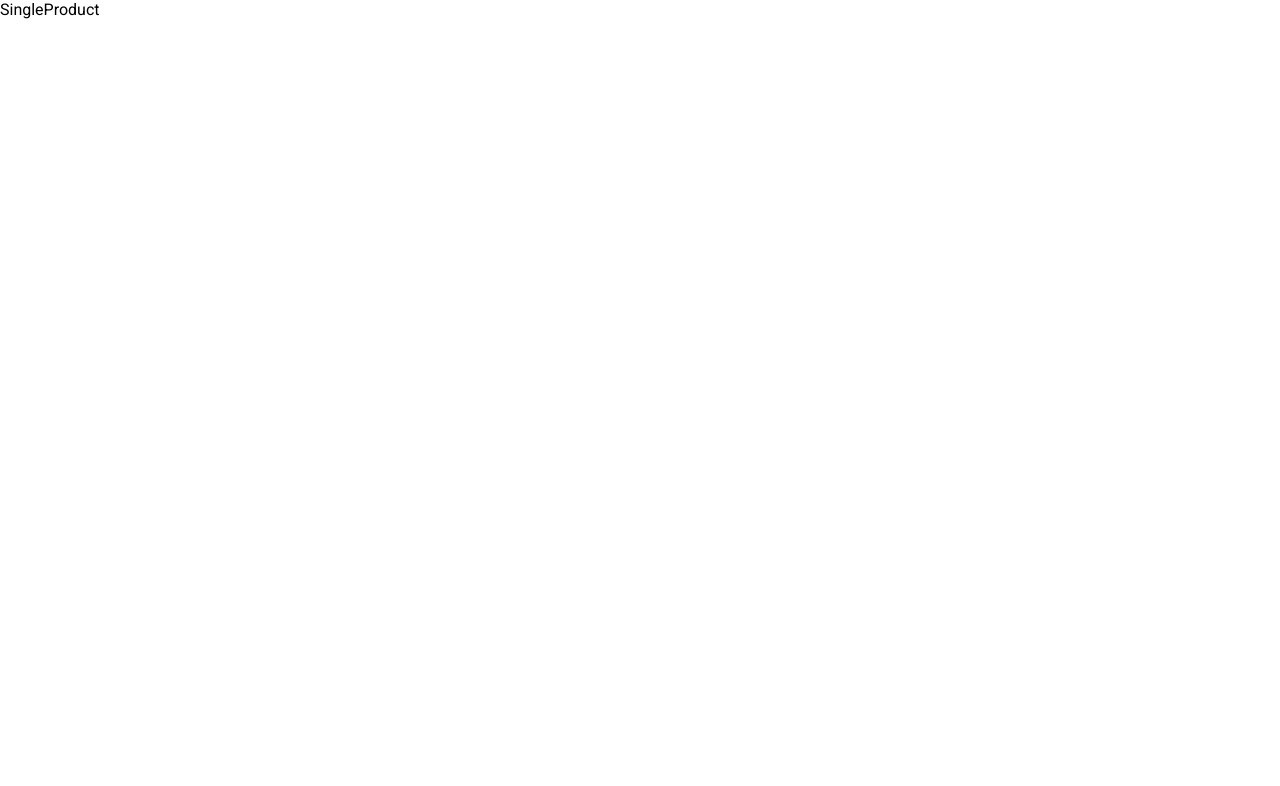
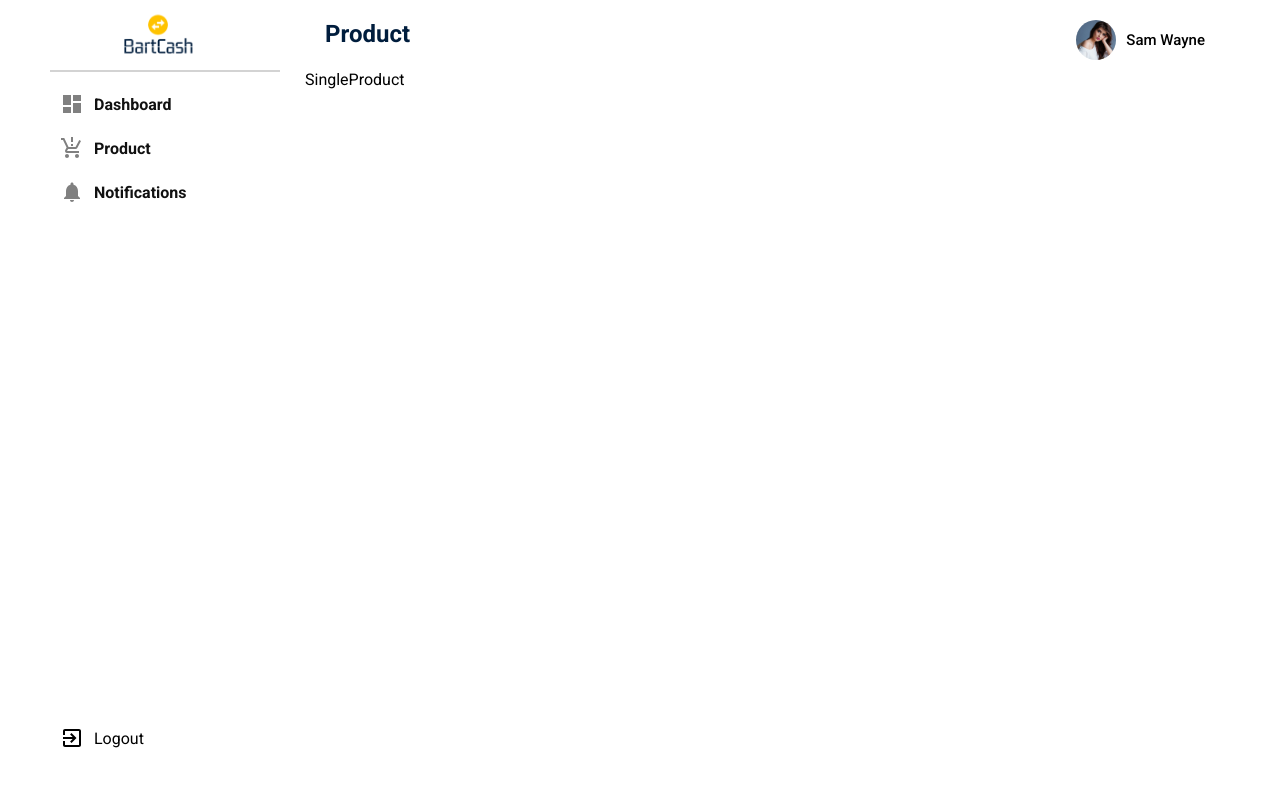
Before and after one commit to bartcash/Admin, a React (Create React App) app: page /product/1 in a window 1280 px wide. Shown: the top 786 px of the page. Built offline with nearby package versions, Linux system fonts and the light colour scheme.

Commit message:
stuffs added

```diff
--- a/src/App.js
+++ b/src/App.js
@@ -59,7 +59,7 @@ function App() {
       path: '/product/:id',
       element: (
         <Suspense  fallback={<div>Loading...</div>}>
-          <SingleProduct/>
+          <SingleProduct title='Product'/>
         </Suspense>
       )
     },
--- a/src/pages/notifications/Notifications.jsx
+++ b/src/pages/notifications/Notifications.jsx
@@ -1,14 +1,15 @@
 import './notification.css'
 import { Sidebar, Topbar } from '../../components'
 
-const Notifications = () => {
+const Notifications = ({title}) => {
+
   return (
     <main className='notification'>
-        <section>
-            <Sidebar/>
-        </section>
+
+        <Sidebar/>
+
         <section className='notification__cont'>
-            <Topbar/>
+            <Topbar title={title}/>
             Notifications
         </section>
     </main>
--- a/src/pages/notifications/notification.css
+++ b/src/pages/notifications/notification.css
@@ -8,4 +8,7 @@
 .notification__cont{
     background-color: crimson;
     flex: 4;
+    display: flex;
+    flex-direction: column;
+    padding: 10px 15px;
 }
--- a/src/pages/productList/productlist.css
+++ b/src/pages/productList/productlist.css
@@ -11,7 +11,6 @@
     flex: 4;
     display: flex;
     flex-direction: column;
-    /* justify-content: space-around; */
     padding: 10px 15px;
 }
 
@@ -21,7 +20,7 @@
 
 .product__list{
     display: flex;
+    justify-content: space-evenly;
     flex-wrap: wrap;
-    justify-content:space-between;
-    margin: 30px;
+    margin-top: 20px;
 }
--- a/src/pages/singleProduct/SingleProduct.jsx
+++ b/src/pages/singleProduct/SingleProduct.jsx
@@ -1,10 +1,15 @@
 import "./singleProduct.css"
+import { Sidebar, Topbar } from "../../components"
 
-const SingleProduct = () => {
+const SingleProduct = ({title}) => {
   return (
-    <div>
+    <main className="single__product">
+        <Sidebar/>
+      <section className="single__cont">
+        <Topbar title={title}/>
       SingleProduct
-    </div>
+      </section>
+    </main>
   )
 }
 
--- a/src/pages/singleProduct/singleProduct.css
+++ b/src/pages/singleProduct/singleProduct.css
@@ -0,0 +1,15 @@
+.single__product{
+    height: 100vh;
+    max-width: 1200px;
+    display: flex;
+    justify-content: center;
+    margin: auto;
+    background-color: #ffffff;
+}
+
+.single__cont{
+    flex: 4;
+    display: flex;
+    flex-direction: column;
+    padding: 10px 15px;
+}
```
